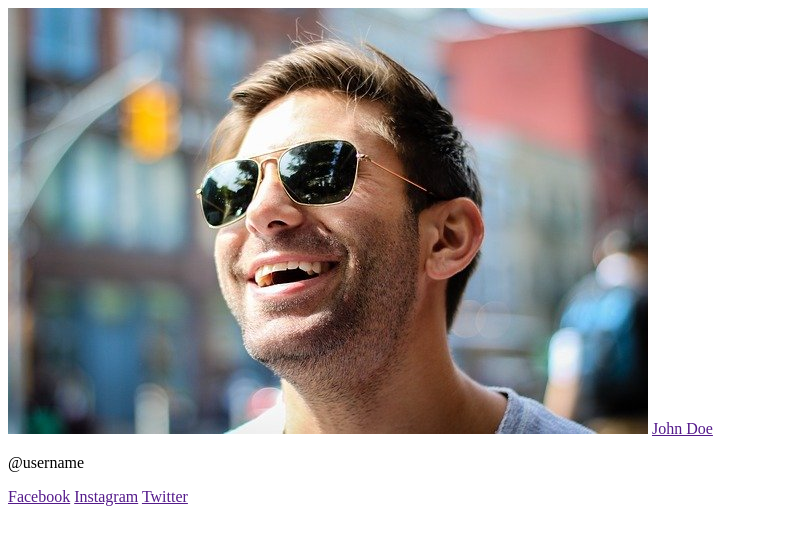
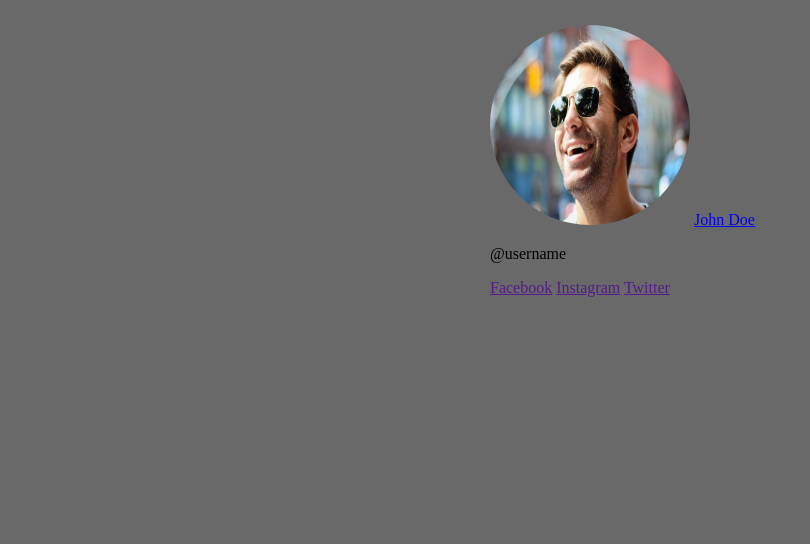
Before and after one commit to erwinnahue/link-bio, a plain HTML site: page index.html in a window 1280 px wide. Shown: the whole page, without its empty margins (0-810 px from the left). Drawn offline with Linux system fonts and the light colour scheme.

Commit message:
Update index.html styles.css

```diff
--- a/css/styles.css
+++ b/css/styles.css
@@ -0,0 +1,16 @@
+#userimage {
+  display: inline-block;
+  position: relative;
+  width: 200px;
+  height: 200px;
+  overflow: hidden;
+  border-radius: 50%;
+}
+body{
+    background-color: dimgray;
+    margin: 0 auto;
+    width: 300px;
+    height: 250px;
+    margin: auto;
+    margin-top: 25px;
+}
--- a/index.html
+++ b/index.html
@@ -9,12 +9,8 @@
     <link rel="icon" href="/assets/images/favicon.ico" type="image/x-icon" />
   </head>
   <body>
-    <img
-      id="userimage"
-      src="/assets/images/userimage.jpg"
-      alt="Imagen de Perfil"
-    />
-    <a href="">John Doe</a>
+    <img id="userimage" src="/assets/images/userimage.jpg" alt="Imagen de Perfil"/>
+    <a href="uname">John Doe</a>
     <p id="username">@username</p>
     <div id="enlaces">
     <a href="">Facebook</a>
```
